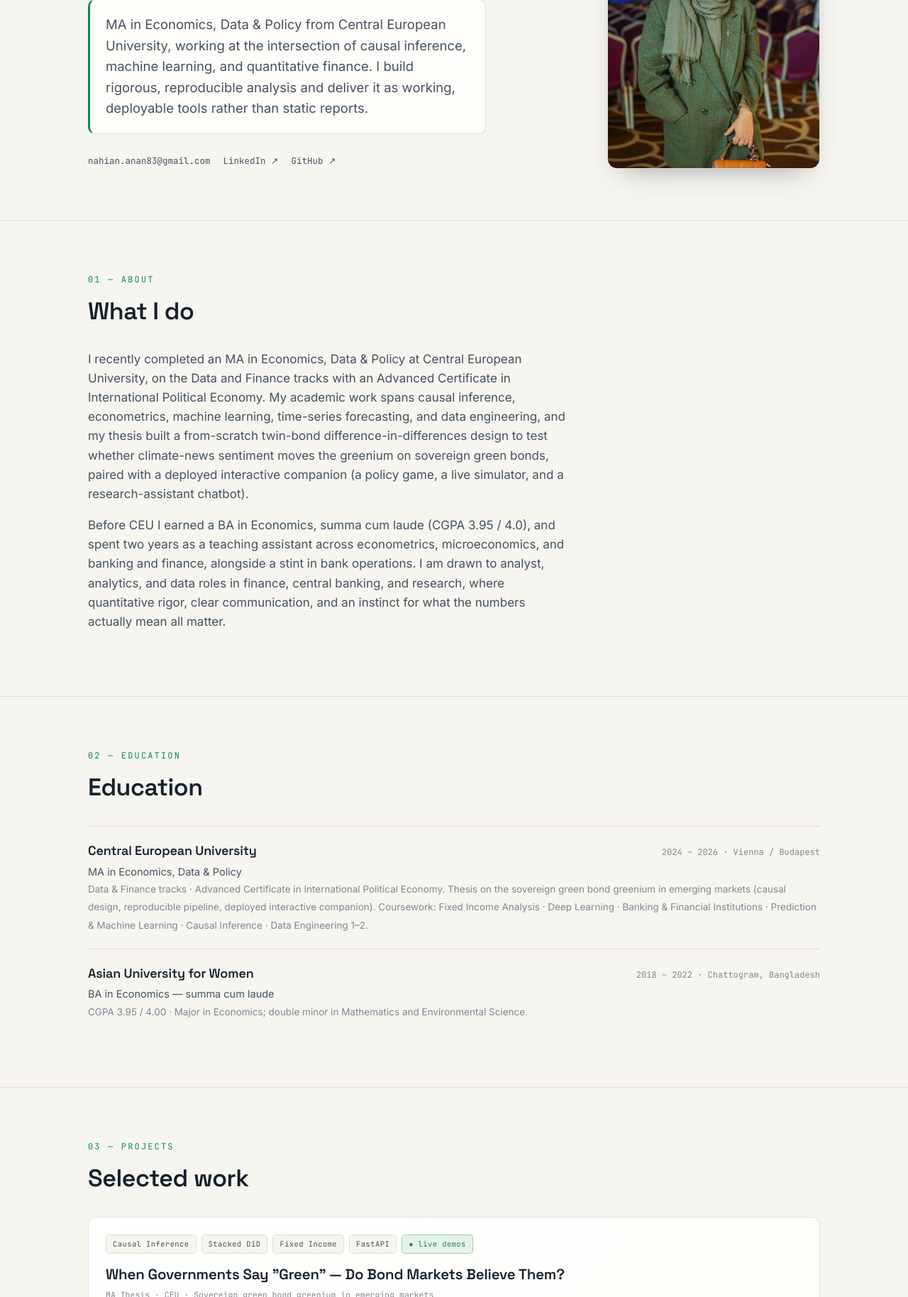
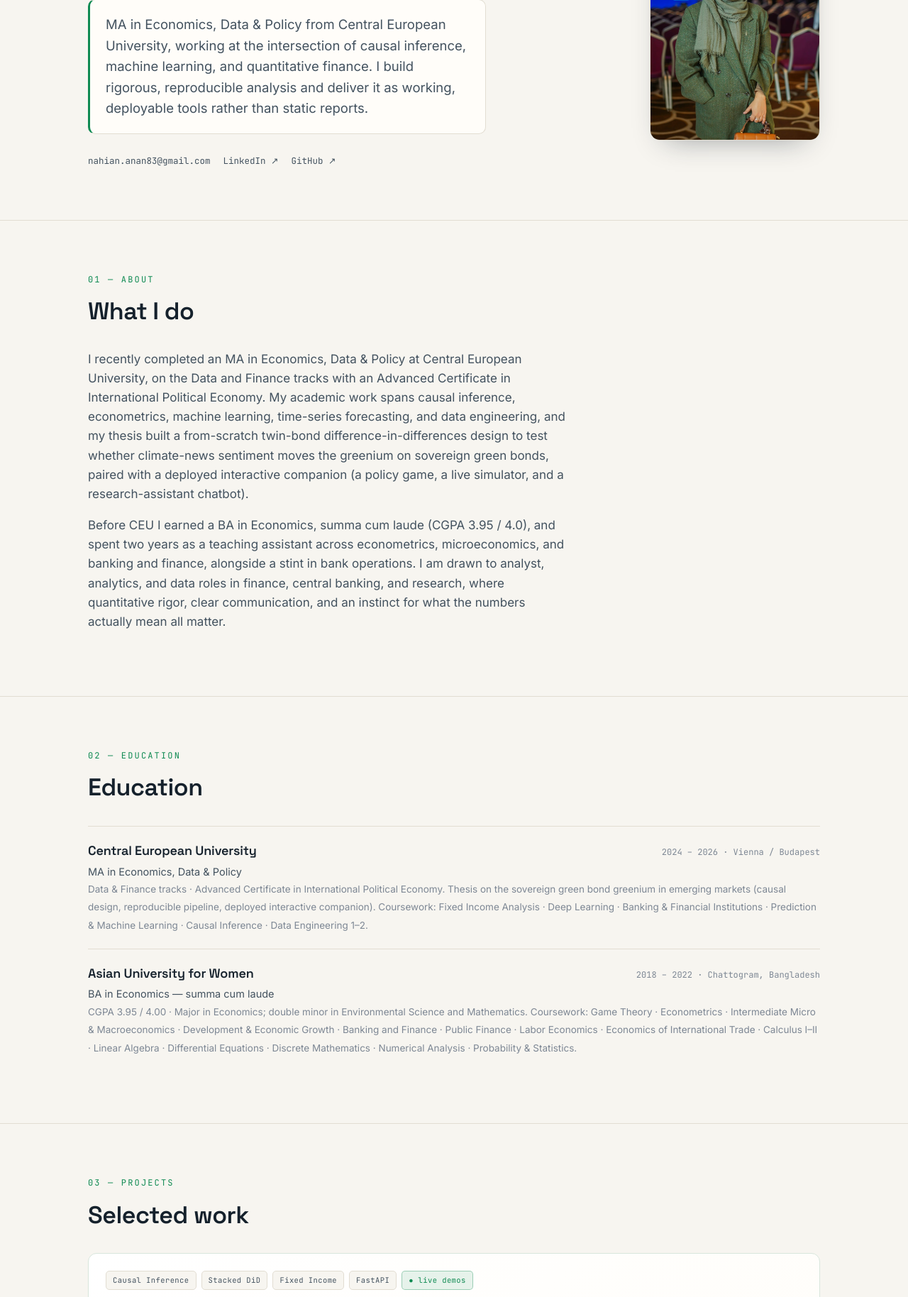
Before and after one commit to NahianIbnat-2000/NahianIbnat-2000.github.io, a plain HTML site: page index.html in a window 1280 px wide. Shown: the part 299-2127 px from the top of the page at 71% size. Drawn offline with Linux system fonts and the light colour scheme.

Commit message:
Add files via upload

```diff
--- a/index.html
+++ b/index.html
@@ -60,12 +60,12 @@
   .hero-portrait{order:-1}
   @media(min-width:820px){.hero-portrait{order:0}}
   .hero-portrait img{
-    display:block;width:100%;max-width:300px;max-height:340px;margin:0 auto;
+    display:block;width:100%;max-width:240px;max-height:300px;margin:0 auto;
     aspect-ratio:4/5;object-fit:cover;border-radius:14px;
     border:1px solid var(--line);
     box-shadow:0 18px 40px -22px rgba(21,33,44,.45);
   }
-  @media(min-width:820px){.hero-portrait img{max-width:300px;max-height:380px;margin-left:auto;margin-right:0}}
+  @media(min-width:820px){.hero-portrait img{max-width:240px;max-height:300px;margin-left:auto;margin-right:0}}
   .eyebrow{font-family:var(--mono);font-size:12px;letter-spacing:.18em;text-transform:uppercase;color:var(--fog-2)}
   h1{
     font-family:var(--display);font-weight:600;color:var(--paper);
@@ -250,7 +250,7 @@
         <span class="when">2018 – 2022 · Chattogram, Bangladesh</span>
       </div>
       <span class="role">BA in Economics — summa cum laude</span>
-      <span class="note">CGPA 3.95 / 4.00 · Major in Economics; double minor in Mathematics and Environmental Science.</span>
+      <span class="note">CGPA 3.95 / 4.00 · Major in Economics; double minor in Environmental Science and Mathematics. Coursework: Game Theory · Econometrics · Intermediate Micro &amp; Macroeconomics · Development &amp; Economic Growth · Banking and Finance · Public Finance · Labor Economics · Economics of International Trade · Calculus I–II · Linear Algebra · Differential Equations · Discrete Mathematics · Numerical Analysis · Probability &amp; Statistics.</span>
     </div>
   </div>
 </section>
```
